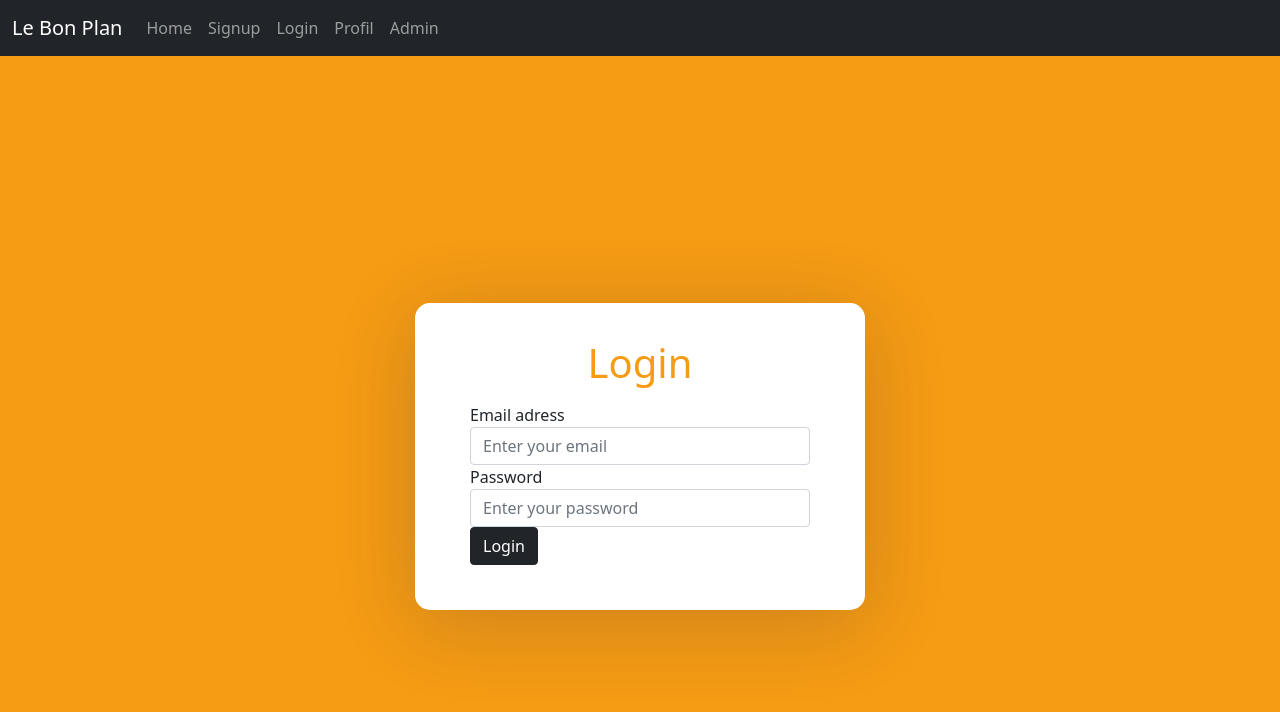
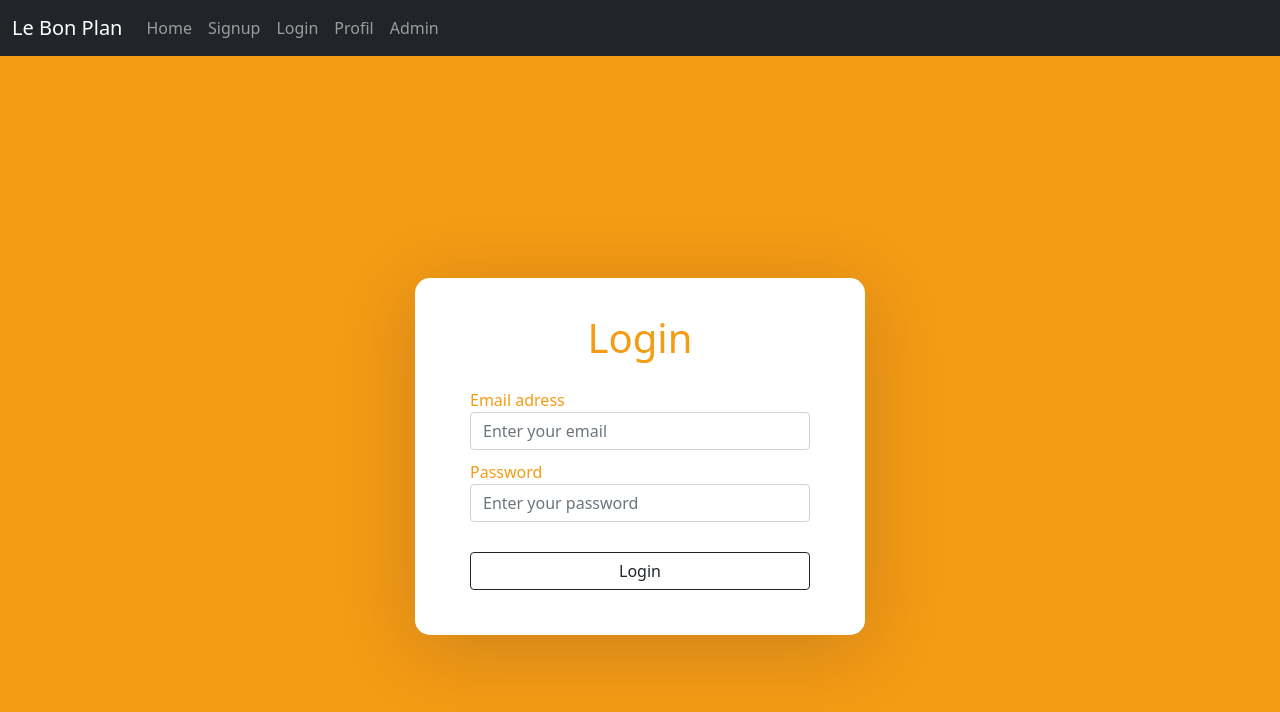
Before and after one commit to EverFJ/lebonplan, a React (Create React App) app in the folder front/: page /users/login in a window 1280 px wide. Shown: the top 712 px of the page. Built offline with nearby package versions, Linux system fonts and the light colour scheme.

Commit message:
final styling forms signup and login

```diff
--- a/front/src/App.css
+++ b/front/src/App.css
@@ -84,9 +84,10 @@ html,
 }
 
 .outer .form-control:focus {
-    border-color: #f59b14;
+  border-color: #33c7ca;
   /* line-height: 2; */
   box-shadow: none;
+  border-width: thin;
 }
 
 .outer h1 {
@@ -111,10 +112,17 @@ html,
   font-weight: 400;
 }
 
-.button {
-    margin: 20px;
+.form-group {
+  margin-top: 10px;
 }
 
-/* .navbar {
+label {
   color: #f59b14;
-} */
+  font-weight: 500;
+}
+
+.button-forms {
+  margin-top: 30px;
+  width: 100%;
+  color: #f59b14;
+}
--- a/front/src/components/Login.jsx
+++ b/front/src/components/Login.jsx
@@ -64,13 +64,14 @@ export default class Login extends Component {
                   onChange={(e) => this.setState({ password: e.target.value })}
                 />
               </div>
-
-              <button
-                type="submit"
-                className="btn btn-dark btn-expend-lg btn-block"
-              >
-                Login
-              </button>
+              <div className="button-forms d-grid gap-2 col-12 mx-auto">
+                <button
+                  type="submit"
+                  className="btn btn-outline-dark btn-expend-lg btn-block"
+                >
+                  Login
+                </button>
+              </div>
             </form>
           </div>
         </div>
--- a/front/src/components/Signup.jsx
+++ b/front/src/components/Signup.jsx
@@ -94,10 +94,10 @@ export default class Signup extends Component {
                   }
                 />
               </div>
-              <div class="d-grid gap-2 col-12 mx-auto">
+              <div className="button-forms d-grid gap-2 col-12 mx-auto">
                 <button
                   type="submit"
-                  className="btn btn-outline-dark btn-lg btn-block button"
+                  className="btn btn-outline-dark btn-extend-lg btn-block"
                 >
                   Register
                 </button>
```
Lines whose indentation alone changed are shown as unchanged.
